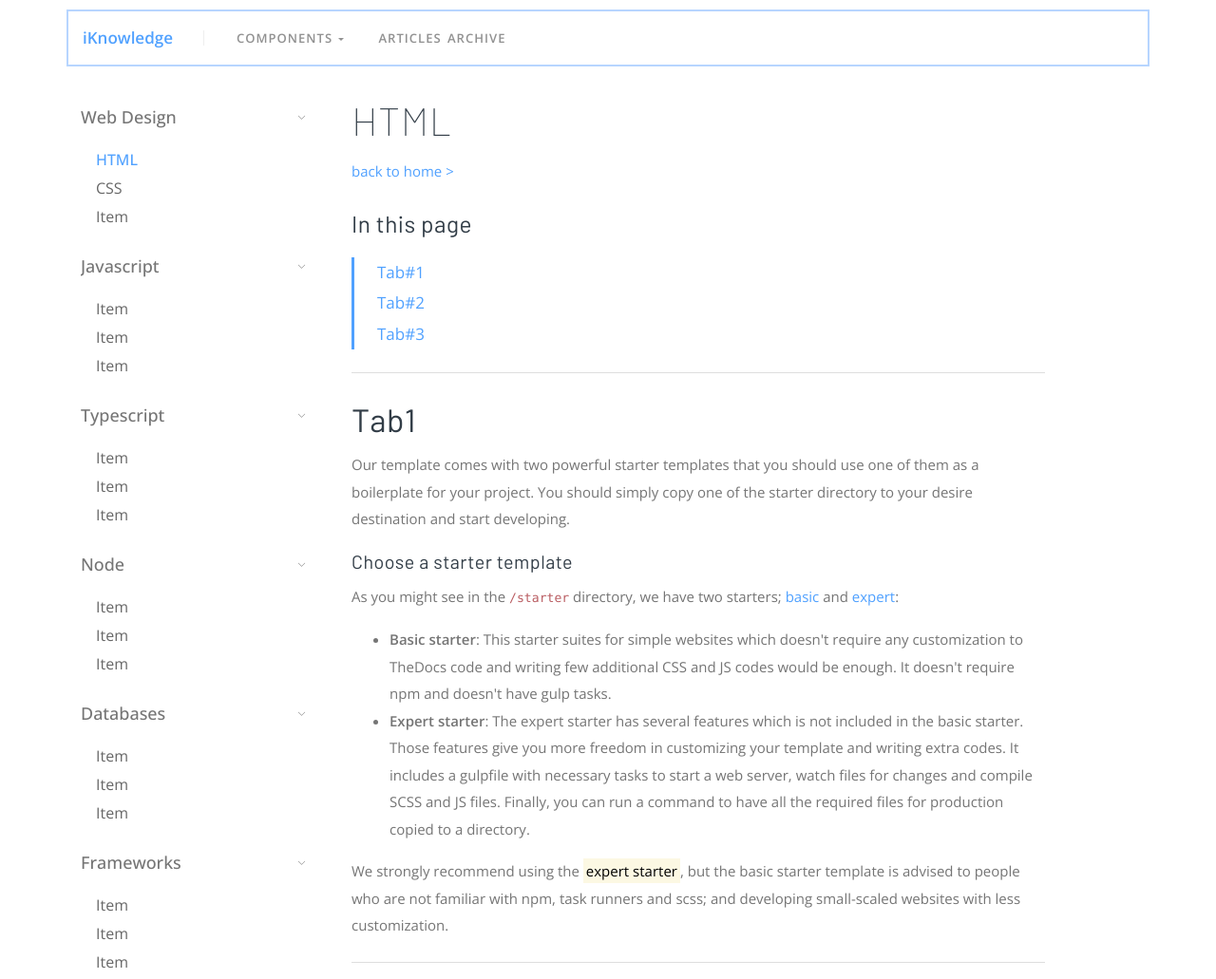
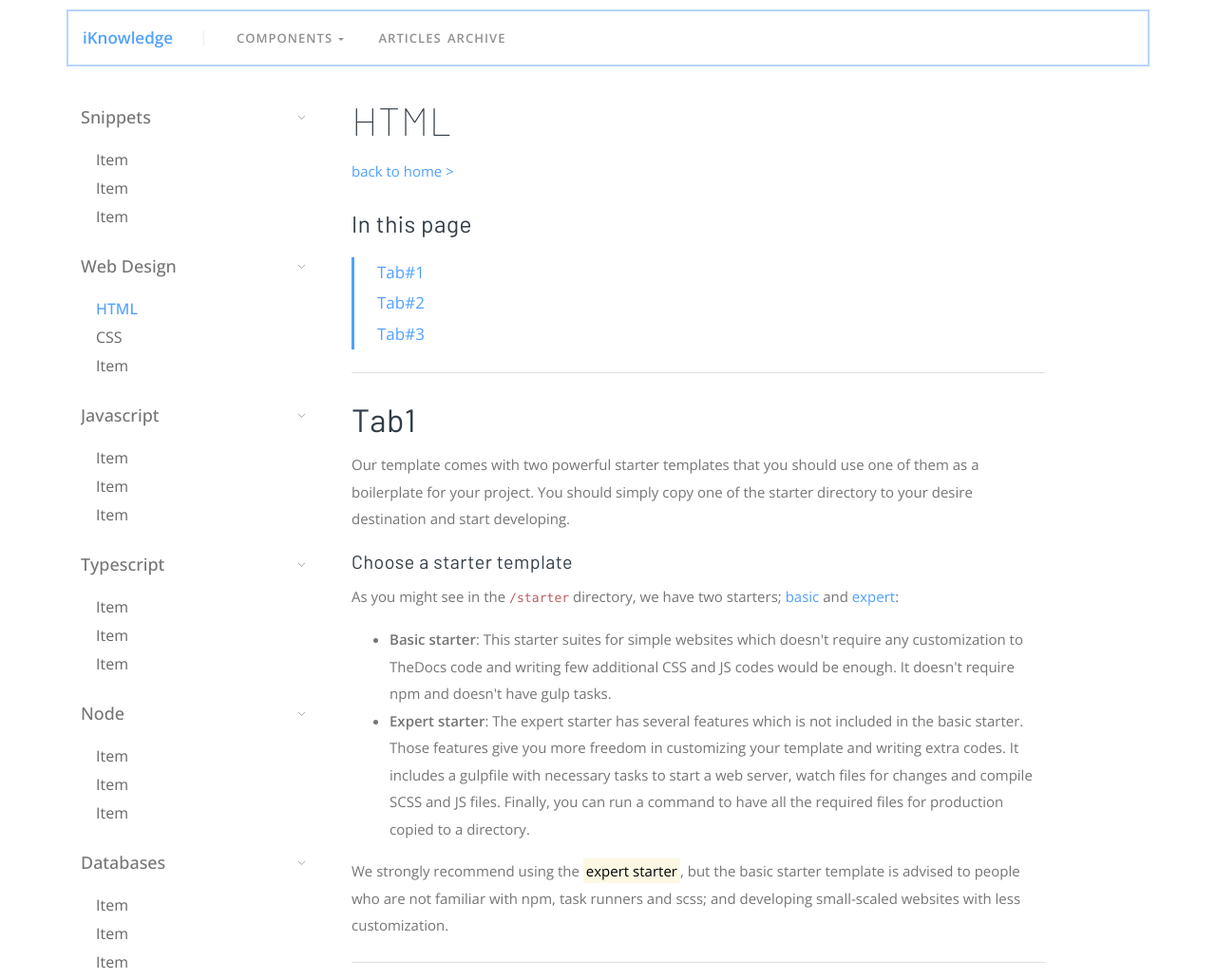
Before and after one commit to ionescuflorin/ionescuflorin.github.io, a plain HTML site: page docs/1.programming/1.1.html.html in a window 1280 px wide. Shown: the top 1031 px of the page at 95% size. Drawn offline with nearby package versions, Linux system fonts and the light colour scheme; a script that the page names is missing.

Commit message:
Add snippet section

```diff
--- a/docs/1.programming/1.1.html.html
+++ b/docs/1.programming/1.1.html.html
@@ -78,10 +78,19 @@
         <div class="col-md-4 col-xl-3">
           <hr class="d-md-none my-0">
           <aside class="sidebar sidebar-expand-md sidebar-sticky pr-md-4">
-            <ul class="nav nav-sidebar nav-sidebar-hero" data-accordion="true">
+            <ul class="nav nav-sidebar nav-sidebar-hero" data-accordion="false">
 
               <li class="nav-item">
-                <a class="nav-link active" href="#">Web Design<i class="nav-angle rotate"></i></a>
+                <a class="nav-link active" href="#">Snippets<i class="nav-angle"></i></a>
+                <div class="nav show">
+                  <a class="nav-link" href="#">Item</a>
+                  <a class="nav-link" href="#">Item</a>
+                  <a class="nav-link" href="#">Item</a>
+                </div>
+              </li>
+
+              <li class="nav-item">
+                <a class="nav-link active" href="#">Web Design<i class="nav-angle"></i></a>
                 <div class="nav">
                   <a class="nav-link active" href="./1.1.html.html">HTML</a>
                   <a class="nav-link" href="./1.2.css.html">CSS</a>
@@ -147,6 +156,15 @@
                 <a class="nav-link active" href="#">Programming<i class="nav-angle"></i></a>
                 <div class="nav">
                   <a class="nav-link" href="#">Item</a>
+                  <a class="nav-link" href="#">Item</a>
+                  <a class="nav-link" href="#">Item</a>
+                </div>
+              </li>
+
+              <li class="nav-item">
+                <a class="nav-link active" href="#">Games<i class="nav-angle"></i></a>
+                <div class="nav">
+                  <a class="nav-link" href="#">Pixi</a>
                   <a class="nav-link" href="#">Item</a>
                   <a class="nav-link" href="#">Item</a>
                 </div>
```
